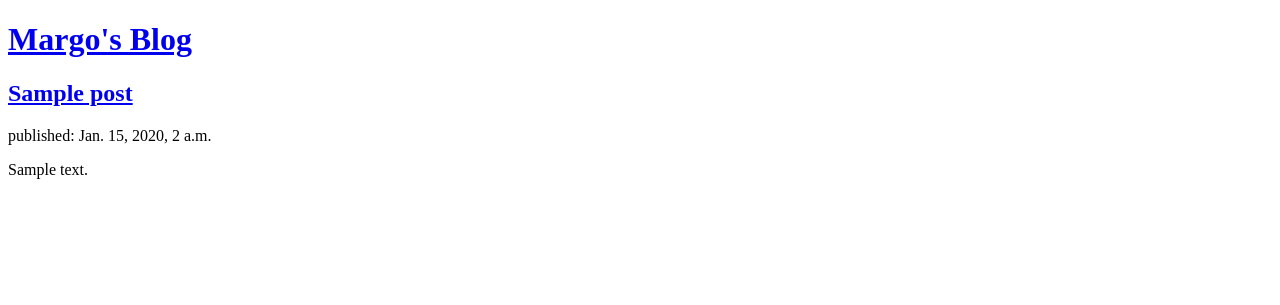
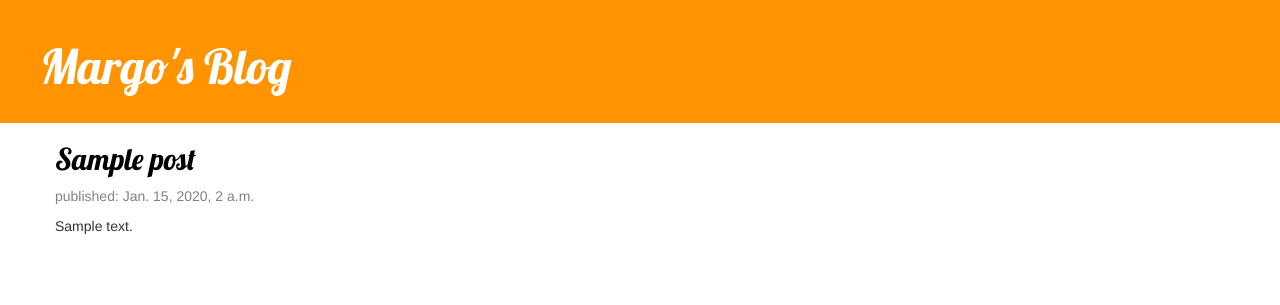
Before and after one commit to azilli/my-first-blog, a Django app: template blog/templates/blog/post_list.html in a window 1280 px wide. Shown: the top 305 px of the page. Run offline with Django 3.2, Linux system fonts and the light colour scheme; the template is opened without the code that fills it: values that come from a table or form of the project are taken from there, others are empty; tables that the repository leaves empty hold one stand-in row (values such as "Sample post"); some libraries are stand-ins or nearby versions.

Commit message:
Added css, templates for detailed blog post and a view.

```diff
--- /dev/null
+++ b/blog/static/css/blog.css
@@ -0,0 +1,37 @@
+h1, h2, h3, h4 {
+  font-family: 'Lobster', cursive;
+}
+header {
+  background-color: #ff9400;
+  margin-top: 0;
+  padding: 20px 20px 20px 40px;
+}
+header h1, header h1 a, header h1 a:visited, header h1 a:active {
+  color: #ffffff;
+  font-size: 36pt;
+  text-decoration: none;
+}
+.content {
+  margin-left: 40px;
+}
+.date {
+  color: #828282;
+}
+.save {
+  float: right;
+}
+.post-form textarea, .post-form input {
+  width: 100%;
+}
+.top-menu, .top-menu:hover, .top-menu:visited {
+  color: #ffffff;
+  float: right;
+  font-size: 26pt;
+  margin-right: 20px;
+}
+.post {
+  margin-bottom: 70px;
+}
+.post h2 a, .post h2 a:visited {
+  color: #000000;
+}
--- /dev/null
+++ b/blog/templates/blog/base.html
@@ -0,0 +1,23 @@
+{% load staticfiles %}
+<!DOCTYPE html>
+<html>
+  <meta charset="utf-8">
+  <title>Margo's Blog</title>
+  <link rel="stylesheet" href="//maxcdn.bootstrapcdn.com/bootstrap/3.2.0/css/bootstrap.min.css">
+  <link rel="stylesheet" href="//maxcdn.bootstrapcdn.com/bootstrap/3.2.0/css/bootstrap-theme.min.css">
+  <link rel="stylesheet" href="{% static 'css/blog.css' %}">
+  <link href="http://fonts.googleapis.com/css?family=Lobster&subset=latin,latin-ext" rel="stylesheet" type="text/css">
+  <body>
+    <header>
+      <h1><a href="/">Margo's Blog</a></h1>
+    </header>
+    <div class="content container">
+      <div class="row">
+        <div class="col-md-8">
+        {% block content %}
+        {% endblock %}
+        </div>
+      </div>
+    </div>
+  </body>
+</html>
--- a/blog/templates/blog/post_list.html
+++ b/blog/templates/blog/post_list.html
@@ -1,17 +1,13 @@
-<!DOCTYPE html>
-<html>
-  <meta charset="utf-8">
-  <title>Margo's Blog</title>
-  <body>
-    <header>
-      <a href="#"><h1>Margo's Blog</h1></a>
-    </header>
-    {% for post in posts %}
-      <section>
-        <a href="#"><h2>{{ post.title }}</h2></a>
-        <p>published: {{ post.published_date }}</p>
-        <p>{{ post.text|linebreaks }}</p>
-      </section>
-    {% endfor %}
-  </body>
-</html>
+{% extends 'blog/base.html' %}
+
+{% block content %}
+  {% for post in posts %}
+    <section class="post">
+    <h2><a href="{% url 'post_detail' pk=post.pk %}">{{ post.title }}</a></h2>
+        <div class="date">
+          <p>published: {{ post.published_date }}</p>
+        </div>
+      <p>{{ post.text|linebreaks }}</p>
+    </section>
+  {% endfor %}
+{% endblock %}
--- a/blog/urls.py
+++ b/blog/urls.py
@@ -3,4 +3,5 @@ from . import views
 
 urlpatterns = [
   url(r'^$', views.post_list, name="post_list"),
+  url(r'^poxt/(?P<pk>\d+)/$', views.post_detail, name="post_detail"),
 ]
--- a/blog/views.py
+++ b/blog/views.py
@@ -1,4 +1,4 @@
-from django.shortcuts import render
+from django.shortcuts import render, get_object_or_404
 from django.utils import timezone
 from .models import Post
 
@@ -6,3 +6,7 @@ def post_list(request):
   posts = Post.objects.filter(published_date__lte=timezone.now()).order_by(
       '-published_date')
   return render(request, 'blog/post_list.html', {'posts': posts})
+
+def post_detail(request, pk):
+  post = get_object_or_404(Post, pk=pk)
+  return render(request, 'blog/post_detail.html', {'post': post})
```
Also changed, not shown: blog/templates/blog/post_detail.html (added, +13 -0 lines).
